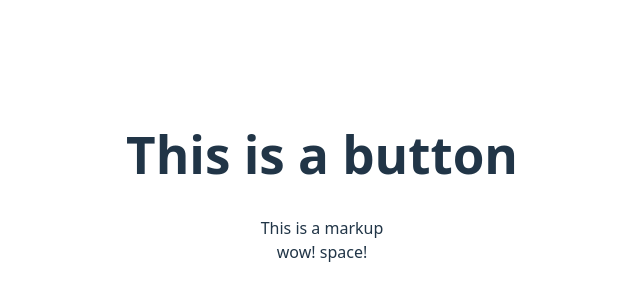
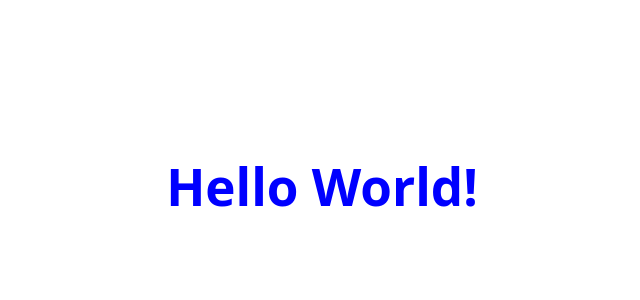
Before and after one commit to HalfTrapped/appdev1, a React (Vite) app in the folder react-quickstart/: page / in a window 1280 px wide. Shown: the part 214-514 px from the top of the page, without its empty margins (318-958 px from the left). Built offline with nearby package versions, Linux system fonts and the light colour scheme.

Commit message:
Done adding styles

```diff
--- a/react-quickstart/src/App.jsx
+++ b/react-quickstart/src/App.jsx
@@ -6,8 +6,7 @@ import './App.css'
 function App(){
    return (
     <>
-      <h1>This is a button</h1>
-      <p>This is a markup<br /> wow! space!</p>
+      <h1 style={{fontstyle: 'comic sans', color: 'blue'}}>Hello World!</h1>
     </>
     )
 
```
